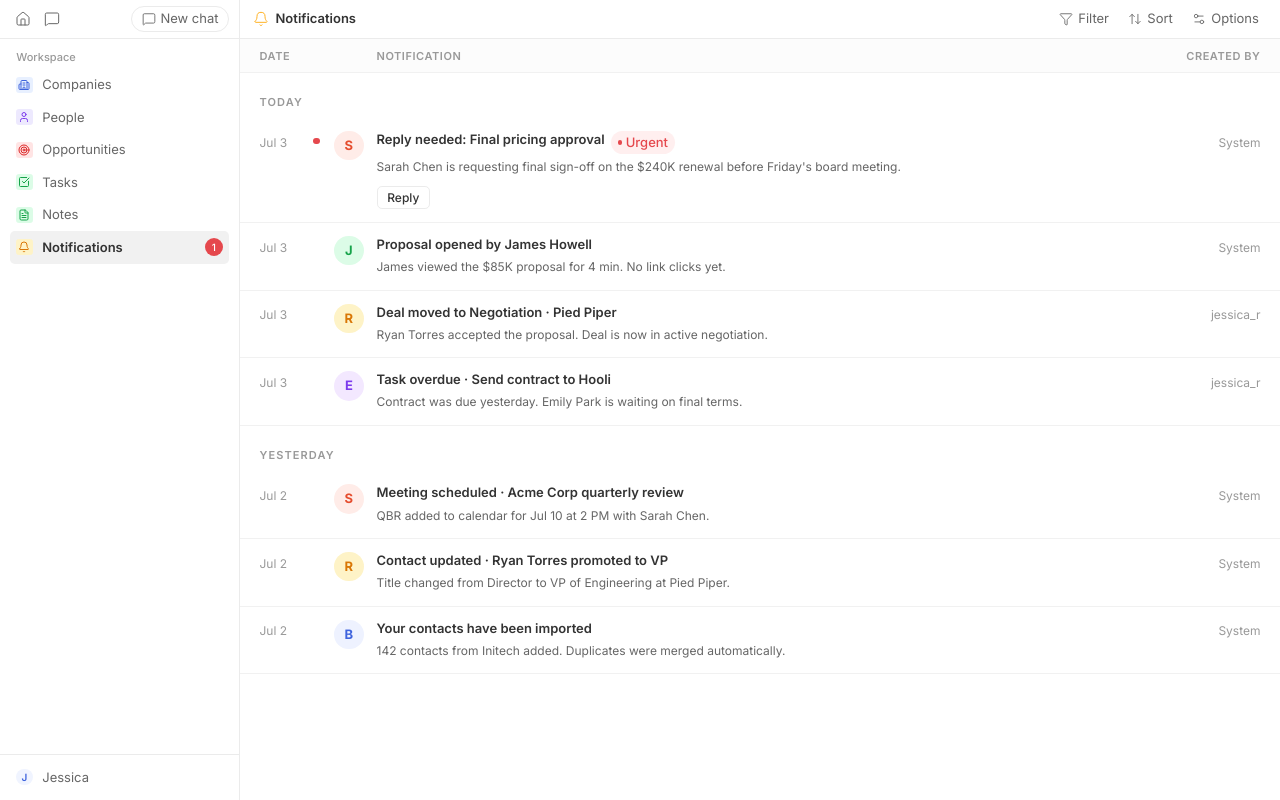
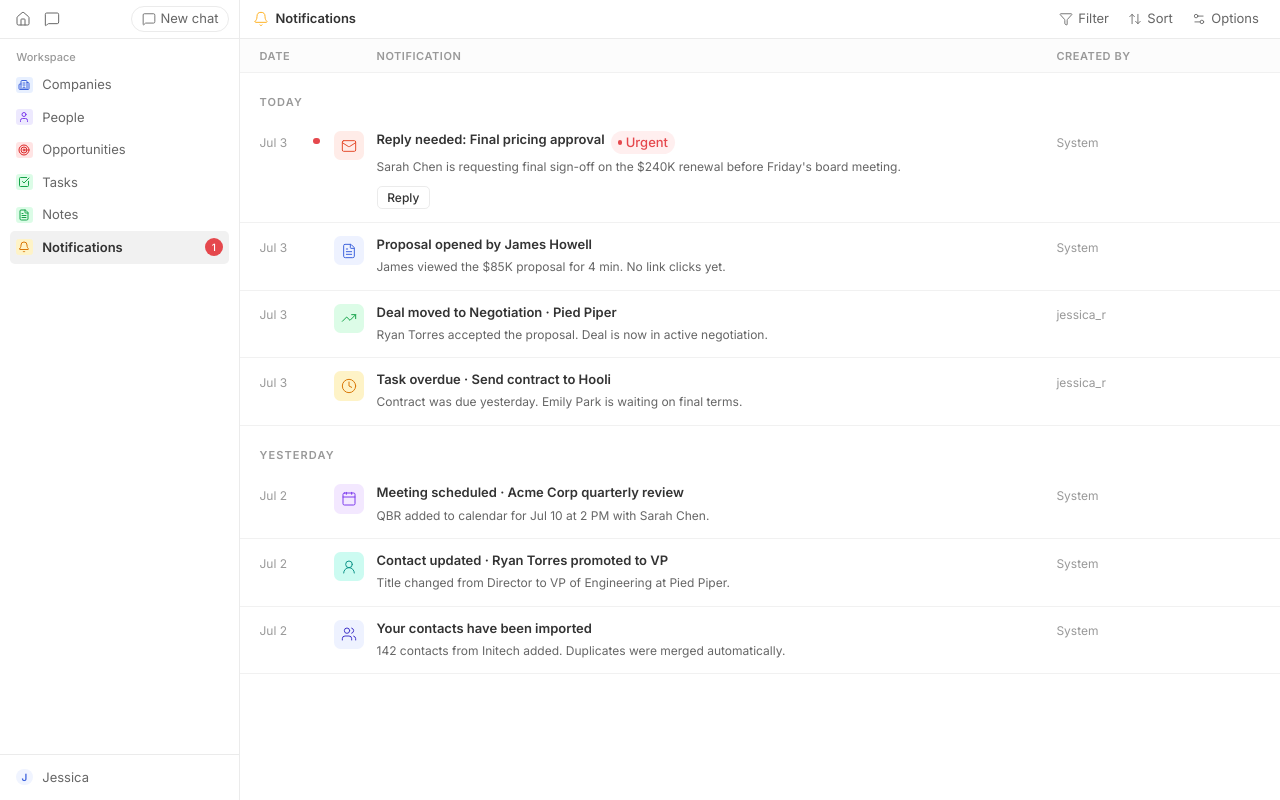
Before and after one commit to azinsm81/twenty-notification-center, a Next.js app: page / in a window 1280 px wide. Built offline with nearby package versions, Linux system fonts and the light colour scheme.

Commit message:
Replace letter avatars with type icons; pull Created By column inward

```diff
--- a/app/page.tsx
+++ b/app/page.tsx
@@ -6,21 +6,18 @@ import { TopBar, type SortMode } from "@/components/TopBar";
 import { DetailDrawer } from "@/components/DetailDrawer";
 import { Confetti } from "@/components/Confetti";
 import { NOTIFICATIONS } from "@/lib/data";
-import { ArrowUpRight } from "lucide-react";
+import { ArrowUpRight, Mail, FileText, TrendingUp, Clock, Calendar, UserRound, Users, type LucideIcon } from "lucide-react";
 
-const COMPANY_BG: Record<string, string> = {
-  S: "#FFECE8",
-  J: "#DCFCE7",
-  B: "#EEF2FF",
-  R: "#FEF3C7",
-  E: "#F3E8FF",
-};
-const COMPANY_COLOR: Record<string, string> = {
-  S: "#E54D2E",
-  J: "#16A34A",
-  B: "#3E63DD",
-  R: "#D97706",
-  E: "#7C3AED",
+type NotifIcon = { icon: LucideIcon; bg: string; color: string };
+
+const NOTIF_ICONS: Record<string, NotifIcon> = {
+  A: { icon: Mail,       bg: "#FFECE8", color: "#E54D2E" },
+  B: { icon: FileText,   bg: "#EEF2FF", color: "#3E63DD" },
+  D: { icon: TrendingUp, bg: "#DCFCE7", color: "#16A34A" },
+  E: { icon: Clock,      bg: "#FEF3C7", color: "#D97706" },
+  C: { icon: Calendar,   bg: "#F3E8FF", color: "#7C3AED" },
+  F: { icon: UserRound,  bg: "#CCFBF1", color: "#0D9488" },
+  G: { icon: Users,      bg: "#EEF2FF", color: "#4338CA" },
 };
 
 // Group notifications by dateGroup
@@ -84,9 +81,10 @@ export default function Home() {
             <div className="flex-1 min-w-0">
               <span className="text-[11px] font-semibold text-(--color-text-tertiary) uppercase tracking-wider">Notification</span>
             </div>
-            <div className="w-24 flex-shrink-0 text-right">
+            <div className="w-28 flex-shrink-0">
               <span className="text-[11px] font-semibold text-(--color-text-tertiary) uppercase tracking-wider">Created by</span>
             </div>
+            <div className="w-[10%] flex-shrink-0" />
           </div>
           <div>
             {DATE_GROUPS_SORTED.map((group) => {
@@ -106,9 +104,8 @@ export default function Home() {
                   {rows.map((n) => {
                     const isA = n.id === "A";
                     const read = isRead(n.id);
-                    const initial = n.customer[0];
-                    const bg = COMPANY_BG[initial] ?? "#F1F1F1";
-                    const color = COMPANY_COLOR[initial] ?? "#999999";
+                    const notifIcon = NOTIF_ICONS[n.id];
+                    const IconComponent = notifIcon?.icon;
 
                     return (
                       <div
@@ -130,12 +127,14 @@ export default function Home() {
                           )}
                         </div>
 
-                        {/* Avatar */}
+                        {/* Icon */}
                         <div
-                          className="w-9 h-9 rounded-full flex items-center justify-center text-[13px] font-bold flex-shrink-0"
-                          style={{ backgroundColor: bg, color }}
+                          className="w-9 h-9 rounded-lg flex items-center justify-center flex-shrink-0"
+                          style={{ backgroundColor: notifIcon?.bg ?? "#F1F1F1" }}
                         >
-                          {initial}
+                          {IconComponent && (
+                            <IconComponent size={16} strokeWidth={1.5} style={{ color: notifIcon?.color }} />
+                          )}
                         </div>
 
                         {/* Content */}
@@ -184,10 +183,13 @@ export default function Home() {
                           )}
                         </div>
 
-                        {/* Created by column */}
-                        <div className="w-24 flex-shrink-0 pt-0.5 text-right">
+                        {/* Created by column — not flush right */}
+                        <div className="w-28 flex-shrink-0 pt-0.5">
                           <span className="text-[12px] text-(--color-text-tertiary)">{n.createdBy}</span>
                         </div>
+
+                        {/* Trailing spacer to pull "Created by" away from edge */}
+                        <div className="w-[10%] flex-shrink-0" />
                       </div>
                     );
                   })}
```
